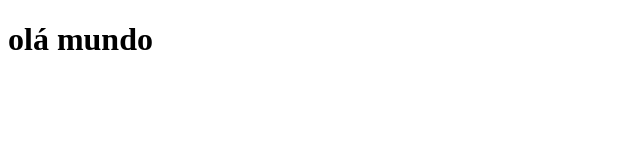
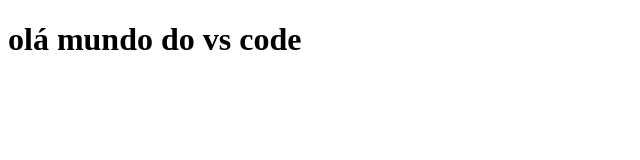
Before and after one commit to Marcosstyllo/teste-vscode, a plain HTML site: page index.html in a window 1280 px wide. Shown: the whole page, without its empty margins (0-640 px from the left). Drawn offline with Linux system fonts and the light colour scheme.

Commit message:
Update index.html

```diff
--- a/index.html
+++ b/index.html
@@ -6,6 +6,6 @@
     <title>Document</title>
 </head>
 <body>
-    <h1>olá mundo</h1>
+    <h1>olá mundo do vs code</h1>
 </body>
 </html>
```
